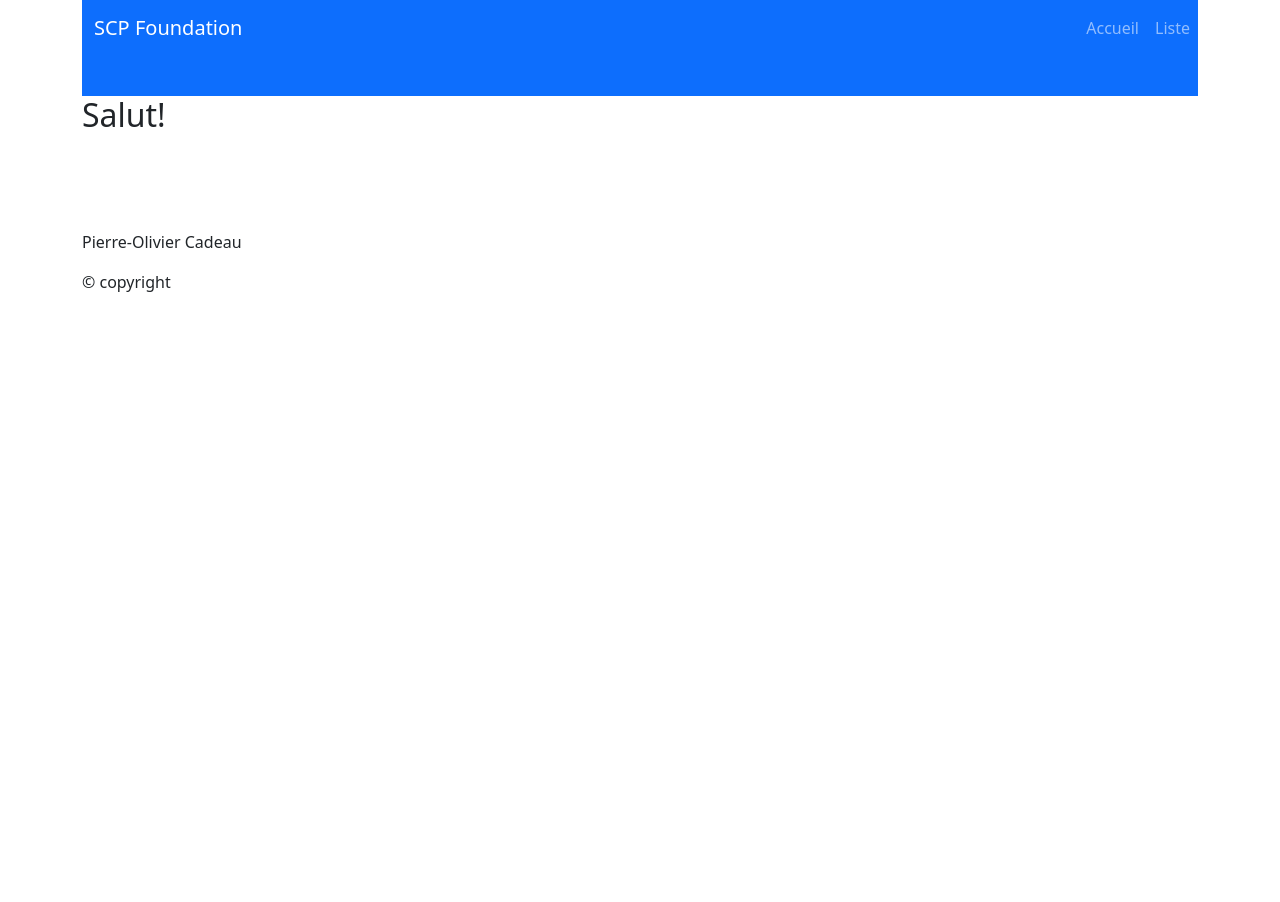
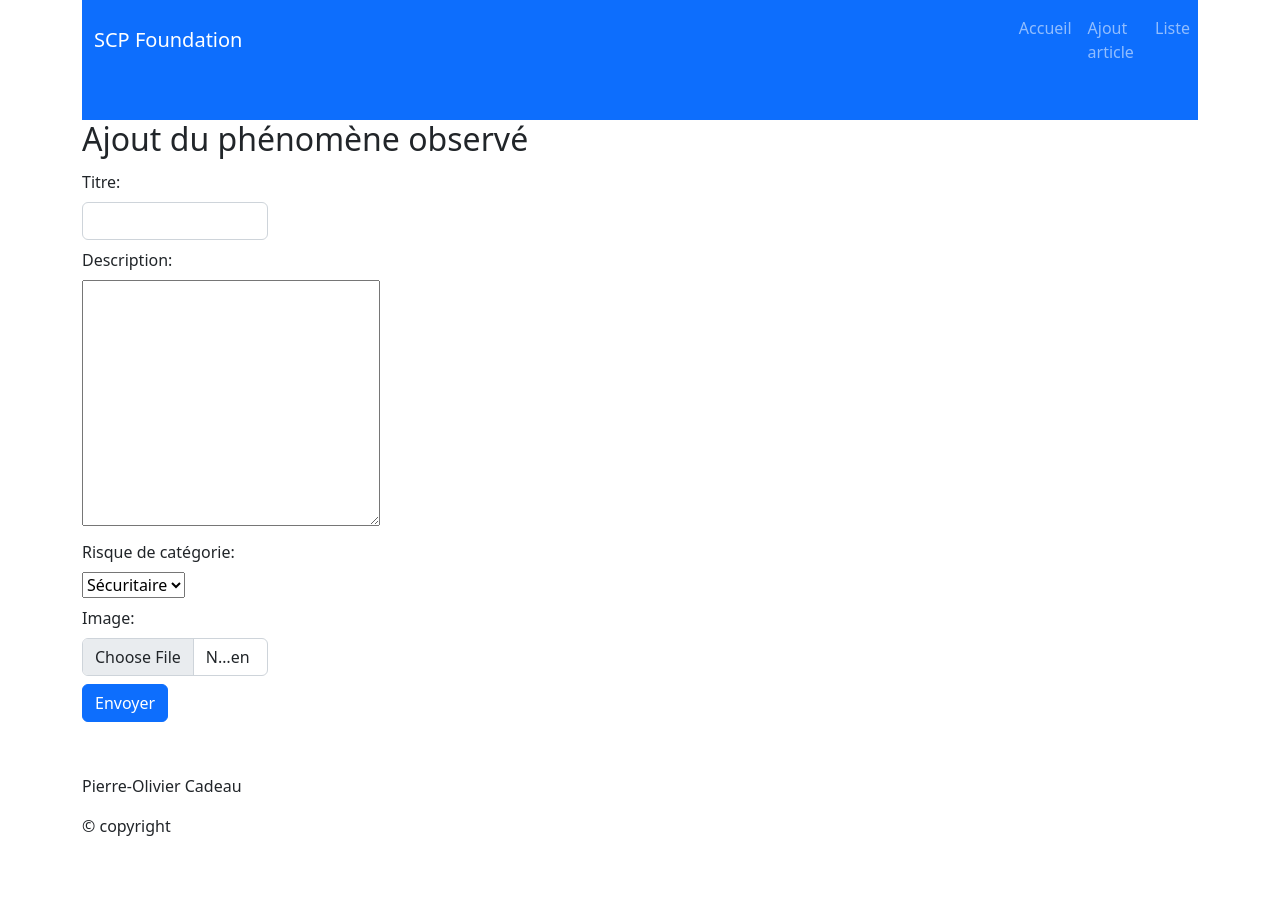
Before and after one commit to pierreolivierc/tp1Web, a Flask app: page /details_objet in a window 1280 px wide. Before the commit the page ends 292 px from the top, so only its background shows below. Run offline with Flask 3, Linux system fonts and the light colour scheme; some libraries are stand-ins or nearby versions.

Commit message:
ajout formulaire sous forme jinja

```diff
--- a/tp1_troqueur/tp1_PierreOlivierCadeau/app.py
+++ b/tp1_troqueur/tp1_PierreOlivierCadeau/app.py
@@ -1,8 +1,8 @@
 """
 TP1 web 3
 """
-
-from flask import Flask, render_template
+import re
+from flask import Flask, render_template, request
 
 app = Flask(__name__)
 
@@ -14,6 +14,10 @@
             'nom': 'Accueil'
         },
         {
+            'route': '/ajout_article',
+            'nom': 'Ajout article'
+        },
+        {
             'route': '/details_objet',
             'nom': 'Liste'
         }
@@ -21,6 +25,27 @@
 
 @app.route('/')
 def index():
+    """Affiche la page d'accueil"""
+    return render_template(
+        'base.jinja',
+        titre_h1='Bonjour!',
+        message='Bienvenu sur la démo des templates!',
+        routes=lister_routes()
+    )
+
+
+@app.route('/ajout_article')
+def article():
+    """Page d'index"""
+    return render_template(
+        'formulaire.jinja',
+        titre_h1='Bonjour!',
+        message='Bienvenu sur la démo des templates!',
+        routes=lister_routes()
+    )
+
+@app.route('/details_objet')
+def article():
     """Page d'index"""
     return render_template(
         'base.jinja',
@@ -28,13 +53,3 @@
         message='Bienvenu sur la démo des templates!',
         routes=lister_routes()
     )
-
-@app.route('/details_objet')
-def detail():
-    """Page d'index"""
-    return render_template(
-        'base.jinja',
-        titre='Salut!',
-        message='Bienvenu sur la démo des templates!',
-        routes=lister_routes()
-    )
--- a/tp1_troqueur/tp1_PierreOlivierCadeau/templates/base.jinja
+++ b/tp1_troqueur/tp1_PierreOlivierCadeau/templates/base.jinja
@@ -28,7 +28,6 @@
     </nav>
     <main>
         <h2>{{titre}}</h2>
-
         {% block contenu %}
             <h3></h3>
             <img src="" alt="">
--- a/tp1_troqueur/tp1_PierreOlivierCadeau/static/index.html
+++ b/tp1_troqueur/tp1_PierreOlivierCadeau/templates/formulaire.jinja
@@ -27,8 +27,8 @@
 
     </nav>
     <main>
-        <h2>{{titre}}</h2>
-            <form action="/base" method="post">
+        <h2>Ajout du phénomène observé</h2>
+        <form action="/base" method="post">
                 <div>
                     <label for="titre">Titre:</label>
                     <input type="text" name="titre" id="titre" />
@@ -48,7 +48,7 @@
                     </select>
                 </div>
                 <div>
-                    <label for="image">Image du phénomène:</label>
+                    <label for="image">Image:</label>
                     <input type="file" name="image" id="image" accept="image/png, image/jpeg"/>
                 </div>
                 <div>
```
